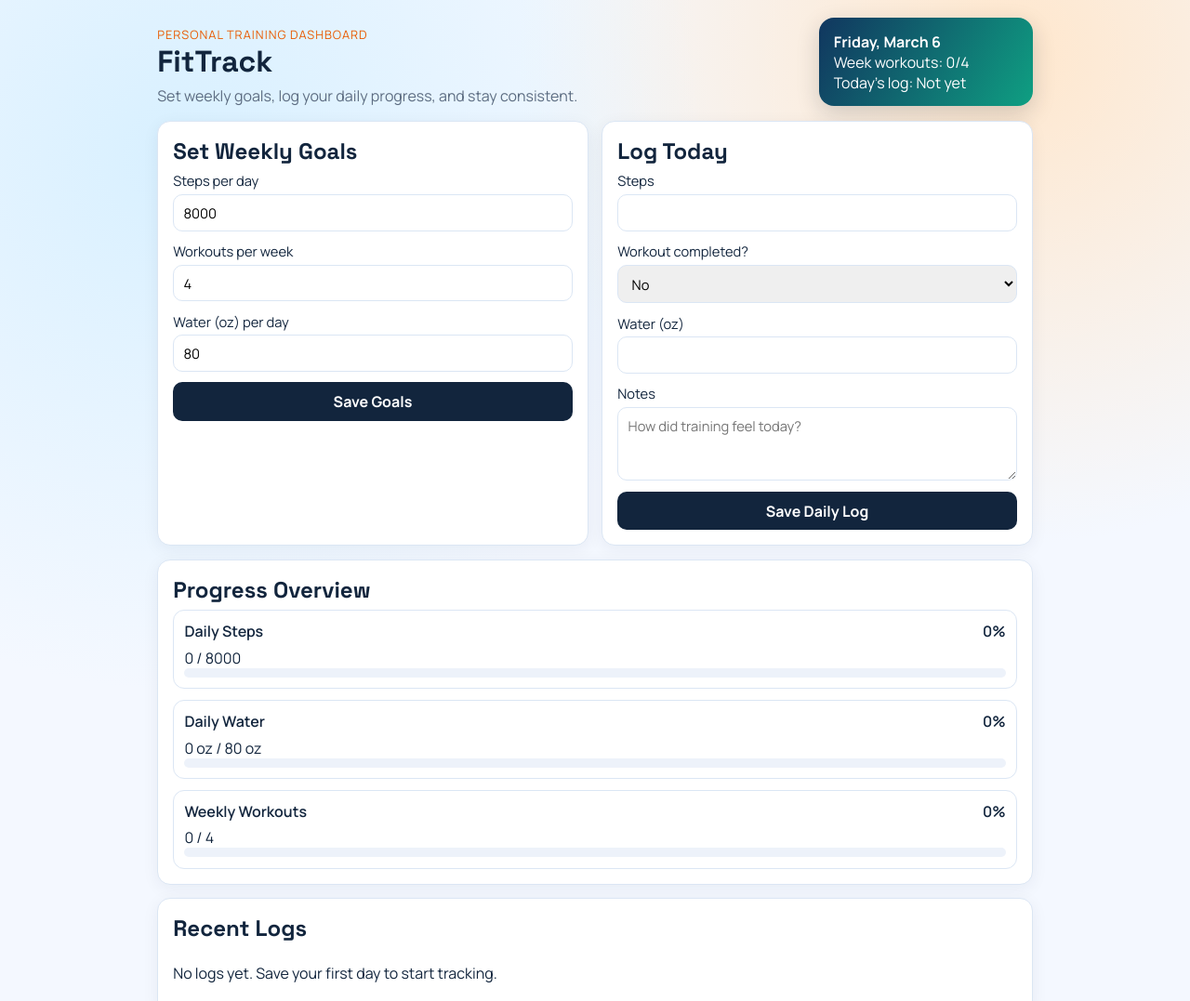
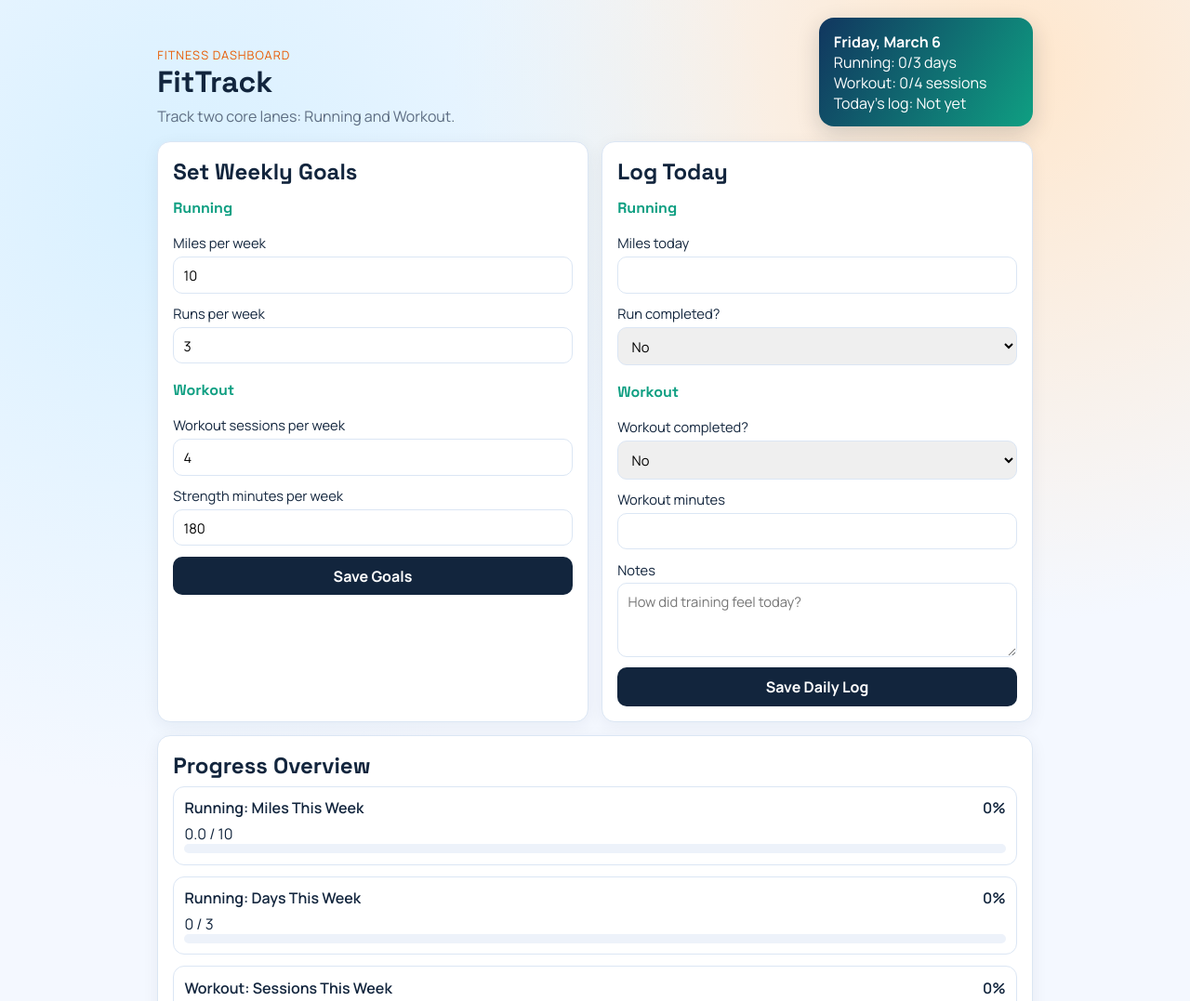
Before and after one commit to BLaKEHEn/fitness-goal-tracker, a plain HTML site: page index.html in a window 1280 px wide. Shown: the top 1077 px of the page at 93% size. Drawn offline with Linux system fonts and the light colour scheme.

Commit message:
Refocus layout to running and workout tracking

```diff
--- a/app.js
+++ b/app.js
@@ -1,10 +1,11 @@
-const STORAGE_KEY = "fittrack-data-v1";
+const STORAGE_KEY = "fittrack-data-v2";
 
 const defaultState = {
   goals: {
-    stepsPerDay: 8000,
-    workoutsPerWeek: 4,
-    waterOzPerDay: 80,
+    runMilesPerWeek: 10,
+    runDaysPerWeek: 3,
+    workoutSessionsPerWeek: 4,
+    workoutMinutesPerWeek: 180,
   },
   logs: [],
 };
@@ -28,9 +29,7 @@ function init() {
 
 function loadState() {
   const raw = localStorage.getItem(STORAGE_KEY);
-  if (!raw) {
-    return structuredClone(defaultState);
-  }
+  if (!raw) return structuredClone(defaultState);
 
   try {
     const parsed = JSON.parse(raw);
@@ -50,9 +49,10 @@ function persist() {
 function onSaveGoals(event) {
   event.preventDefault();
   state.goals = {
-    stepsPerDay: Number(document.getElementById("goalSteps").value),
-    workoutsPerWeek: Number(document.getElementById("goalWorkouts").value),
-    waterOzPerDay: Number(document.getElementById("goalWater").value),
+    runMilesPerWeek: Number(document.getElementById("goalRunMiles").value),
+    runDaysPerWeek: Number(document.getElementById("goalRunDays").value),
+    workoutSessionsPerWeek: Number(document.getElementById("goalWorkoutSessions").value),
+    workoutMinutesPerWeek: Number(document.getElementById("goalWorkoutMinutes").value),
   };
   persist();
   render();
@@ -69,9 +69,10 @@ function onSaveLog(event) {
       day: "numeric",
       year: "numeric",
     }),
-    steps: Number(document.getElementById("logSteps").value),
-    workoutCompleted: document.getElementById("logWorkout").value === "yes",
-    waterOz: Number(document.getElementById("logWater").value),
+    runMiles: Number(document.getElementById("logRunMiles").value),
+    runDone: document.getElementById("logRunDone").value === "yes",
+    workoutDone: document.getElementById("logWorkoutDone").value === "yes",
+    workoutMinutes: Number(document.getElementById("logWorkoutMinutes").value),
     notes: document.getElementById("logNotes").value.trim(),
   };
 
@@ -88,19 +89,21 @@ function onSaveLog(event) {
 }
 
 function hydrateGoalInputs() {
-  document.getElementById("goalSteps").value = state.goals.stepsPerDay;
-  document.getElementById("goalWorkouts").value = state.goals.workoutsPerWeek;
-  document.getElementById("goalWater").value = state.goals.waterOzPerDay;
+  document.getElementById("goalRunMiles").value = state.goals.runMilesPerWeek;
+  document.getElementById("goalRunDays").value = state.goals.runDaysPerWeek;
+  document.getElementById("goalWorkoutSessions").value = state.goals.workoutSessionsPerWeek;
+  document.getElementById("goalWorkoutMinutes").value = state.goals.workoutMinutesPerWeek;
 }
 
 function hydrateTodayLogInputs() {
   const todayId = getDateId(new Date());
   const todayLog = state.logs.find((log) => log.dateId === todayId);
+  if (!todayLog) return;
 
-  if (!todayLog) return;
-  document.getElementById("logSteps").value = todayLog.steps;
-  document.getElementById("logWorkout").value = todayLog.workoutCompleted ? "yes" : "no";
-  document.getElementById("logWater").value = todayLog.waterOz;
+  document.getElementById("logRunMiles").value = todayLog.runMiles;
+  document.getElementById("logRunDone").value = todayLog.runDone ? "yes" : "no";
+  document.getElementById("logWorkoutDone").value = todayLog.workoutDone ? "yes" : "no";
+  document.getElementById("logWorkoutMinutes").value = todayLog.workoutMinutes;
   document.getElementById("logNotes").value = todayLog.notes || "";
 }
 
@@ -113,7 +116,7 @@ function render() {
 function renderTodayCard() {
   const todayId = getDateId(new Date());
   const todayLog = state.logs.find((log) => log.dateId === todayId);
-  const workoutsThisWeek = getWorkoutsThisWeek();
+  const weekTotals = getWeekTotals();
 
   todayCardEl.innerHTML = `
     <strong>${new Date().toLocaleDateString(undefined, {
@@ -121,24 +124,25 @@ function renderTodayCard() {
       month: "long",
       day: "numeric",
     })}</strong>
-    <div>Week workouts: ${workoutsThisWeek}/${state.goals.workoutsPerWeek}</div>
+    <div>Running: ${weekTotals.runDays}/${state.goals.runDaysPerWeek} days</div>
+    <div>Workout: ${weekTotals.workoutSessions}/${state.goals.workoutSessionsPerWeek} sessions</div>
     <div>Today's log: ${todayLog ? "Saved" : "Not yet"}</div>
   `;
 }
 
 function renderMetrics() {
-  const todayId = getDateId(new Date());
-  const todayLog = state.logs.find((log) => log.dateId === todayId);
-  const workoutsThisWeek = getWorkoutsThisWeek();
+  const weekTotals = getWeekTotals();
 
-  const stepPct = progressPercent(todayLog?.steps ?? 0, state.goals.stepsPerDay);
-  const waterPct = progressPercent(todayLog?.waterOz ?? 0, state.goals.waterOzPerDay);
-  const workoutPct = progressPercent(workoutsThisWeek, state.goals.workoutsPerWeek);
+  const runMilesPct = progressPercent(weekTotals.runMiles, state.goals.runMilesPerWeek);
+  const runDaysPct = progressPercent(weekTotals.runDays, state.goals.runDaysPerWeek);
+  const workoutSessionsPct = progressPercent(weekTotals.workoutSessions, state.goals.workoutSessionsPerWeek);
+  const workoutMinutesPct = progressPercent(weekTotals.workoutMinutes, state.goals.workoutMinutesPerWeek);
 
   metricsEl.innerHTML = [
-    metricCard("Daily Steps", `${todayLog?.steps ?? 0} / ${state.goals.stepsPerDay}`, stepPct),
-    metricCard("Daily Water", `${todayLog?.waterOz ?? 0} oz / ${state.goals.waterOzPerDay} oz`, waterPct),
-    metricCard("Weekly Workouts", `${workoutsThisWeek} / ${state.goals.workoutsPerWeek}`, workoutPct),
+    metricCard("Running: Miles This Week", `${weekTotals.runMiles.toFixed(1)} / ${state.goals.runMilesPerWeek}`, runMilesPct),
+    metricCard("Running: Days This Week", `${weekTotals.runDays} / ${state.goals.runDaysPerWeek}`, runDaysPct),
+    metricCard("Workout: Sessions This Week", `${weekTotals.workoutSessions} / ${state.goals.workoutSessionsPerWeek}`, workoutSessionsPct),
+    metricCard("Workout: Minutes This Week", `${weekTotals.workoutMinutes} / ${state.goals.workoutMinutesPerWeek}`, workoutMinutesPct),
   ].join("");
 }
 
@@ -164,26 +168,35 @@ function renderHistory() {
   historyEl.innerHTML = state.logs.slice(0, 14).map((log) => `
     <article class="log-card">
       <div class="log-date">${log.displayDate}</div>
-      <div>Steps: ${log.steps}</div>
-      <div>Workout: ${log.workoutCompleted ? "Yes" : "No"}</div>
-      <div>Water: ${log.waterOz} oz</div>
+      <div>Running: ${log.runDone ? "Done" : "No run"} (${log.runMiles.toFixed(1)} mi)</div>
+      <div>Workout: ${log.workoutDone ? "Done" : "No workout"} (${log.workoutMinutes} min)</div>
       ${log.notes ? `<div class="log-notes">${escapeHtml(log.notes)}</div>` : ""}
     </article>
   `).join("");
 }
 
-function getWorkoutsThisWeek() {
+function getWeekTotals() {
   const now = new Date();
   const day = now.getDay();
   const sunday = new Date(now);
   sunday.setDate(now.getDate() - day);
   sunday.setHours(0, 0, 0, 0);
 
-  return state.logs.filter((log) => {
-    if (!log.workoutCompleted) return false;
+  return state.logs.reduce((totals, log) => {
     const d = new Date(log.dateId);
-    return d >= sunday && d <= now;
-  }).length;
+    if (d < sunday || d > now) return totals;
+
+    totals.runMiles += Number(log.runMiles || 0);
+    if (log.runDone) totals.runDays += 1;
+    if (log.workoutDone) totals.workoutSessions += 1;
+    totals.workoutMinutes += Number(log.workoutMinutes || 0);
+    return totals;
+  }, {
+    runMiles: 0,
+    runDays: 0,
+    workoutSessions: 0,
+    workoutMinutes: 0,
+  });
 }
 
 function progressPercent(current, target) {
--- a/index.html
+++ b/index.html
@@ -3,7 +3,7 @@
 <head>
   <meta charset="UTF-8" />
   <meta name="viewport" content="width=device-width, initial-scale=1.0" />
-  <title>FitTrack - Fitness Tracker & Goal Setter</title>
+  <title>FitTrack - Running & Workout Tracker</title>
   <link rel="preconnect" href="https://fonts.googleapis.com" />
   <link rel="preconnect" href="https://fonts.gstatic.com" crossorigin />
   <link href="https://fonts.googleapis.com/css2?family=Space+Grotesk:wght@400;500;700&family=Manrope:wght@400;600;700&display=swap" rel="stylesheet" />
@@ -13,9 +13,9 @@
   <div class="app-shell">
     <header class="hero">
       <div>
-        <p class="eyebrow">Personal Training Dashboard</p>
+        <p class="eyebrow">Fitness Dashboard</p>
         <h1>FitTrack</h1>
-        <p class="subtitle">Set weekly goals, log your daily progress, and stay consistent.</p>
+        <p class="subtitle">Track two core lanes: Running and Workout.</p>
       </div>
       <div class="today-card" id="todayCard"></div>
     </header>
@@ -24,18 +24,26 @@
       <section class="panel">
         <h2>Set Weekly Goals</h2>
         <form id="goalForm" class="stack">
+          <h3>Running</h3>
           <label>
-            Steps per day
-            <input type="number" id="goalSteps" min="1000" step="500" required />
+            Miles per week
+            <input type="number" id="goalRunMiles" min="1" step="0.5" required />
           </label>
           <label>
-            Workouts per week
-            <input type="number" id="goalWorkouts" min="1" max="14" required />
+            Runs per week
+            <input type="number" id="goalRunDays" min="1" max="14" required />
+          </label>
+
+          <h3>Workout</h3>
+          <label>
+            Workout sessions per week
+            <input type="number" id="goalWorkoutSessions" min="1" max="21" required />
           </label>
           <label>
-            Water (oz) per day
-            <input type="number" id="goalWater" min="16" step="8" required />
+            Strength minutes per week
+            <input type="number" id="goalWorkoutMinutes" min="30" step="15" required />
           </label>
+
           <button type="submit">Save Goals</button>
         </form>
       </section>
@@ -43,21 +51,32 @@
       <section class="panel">
         <h2>Log Today</h2>
         <form id="logForm" class="stack">
+          <h3>Running</h3>
           <label>
-            Steps
-            <input type="number" id="logSteps" min="0" step="100" required />
+            Miles today
+            <input type="number" id="logRunMiles" min="0" step="0.1" required />
           </label>
           <label>
+            Run completed?
+            <select id="logRunDone" required>
+              <option value="no">No</option>
+              <option value="yes">Yes</option>
+            </select>
+          </label>
+
+          <h3>Workout</h3>
+          <label>
             Workout completed?
-            <select id="logWorkout" required>
+            <select id="logWorkoutDone" required>
               <option value="no">No</option>
               <option value="yes">Yes</option>
             </select>
           </label>
           <label>
-            Water (oz)
-            <input type="number" id="logWater" min="0" step="8" required />
+            Workout minutes
+            <input type="number" id="logWorkoutMinutes" min="0" step="5" required />
           </label>
+
           <label>
             Notes
             <textarea id="logNotes" rows="3" placeholder="How did training feel today?"></textarea>
--- a/styles.css
+++ b/styles.css
@@ -47,13 +47,20 @@ body {
 }
 
 h1,
-h2 {
+h2,
+h3 {
   font-family: "Space Grotesk", sans-serif;
   margin: 0 0 0.4rem;
 }
 
 h1 {
   font-size: 2rem;
+}
+
+h3 {
+  font-size: 1rem;
+  margin-top: 0.4rem;
+  color: var(--accent);
 }
 
 .subtitle {
```
